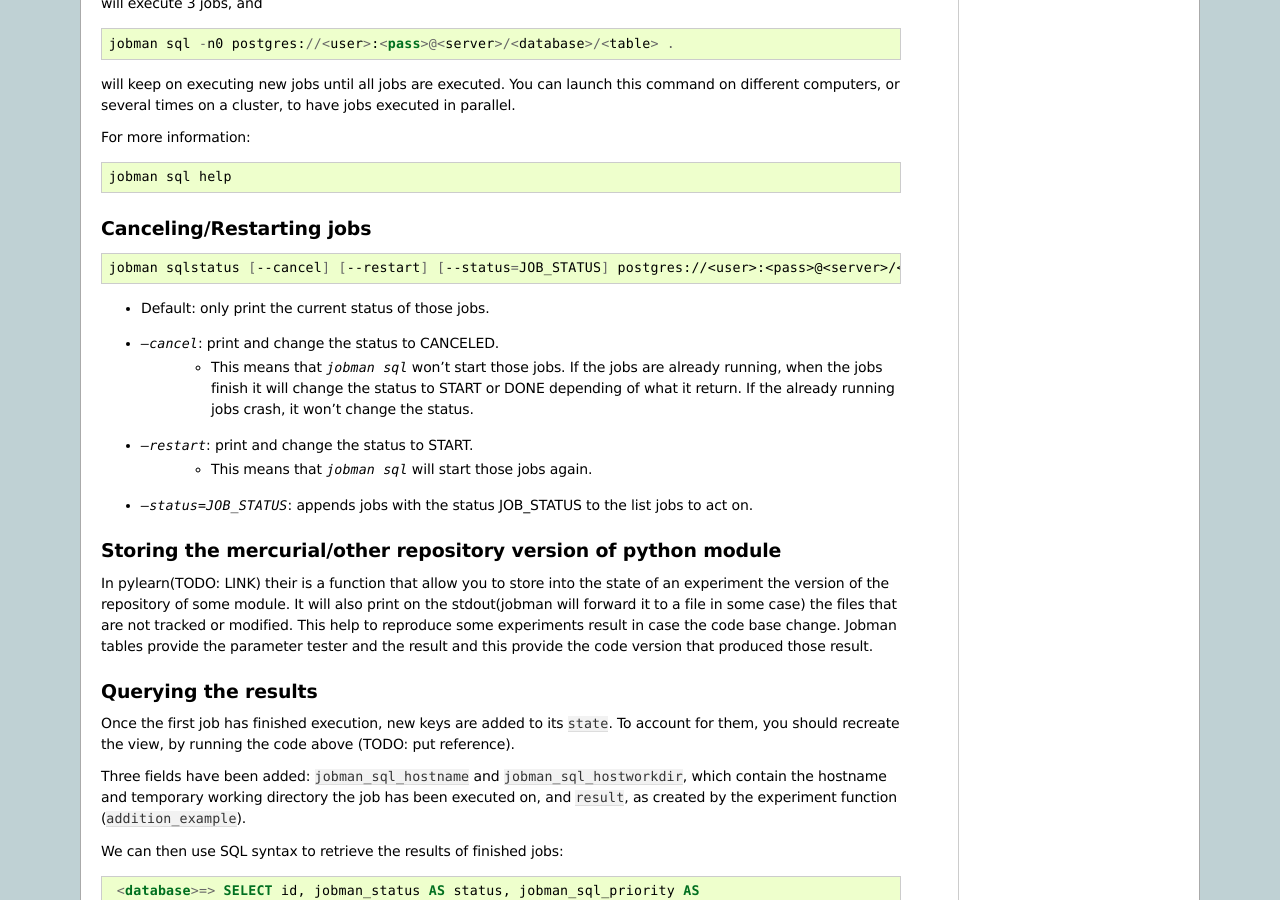
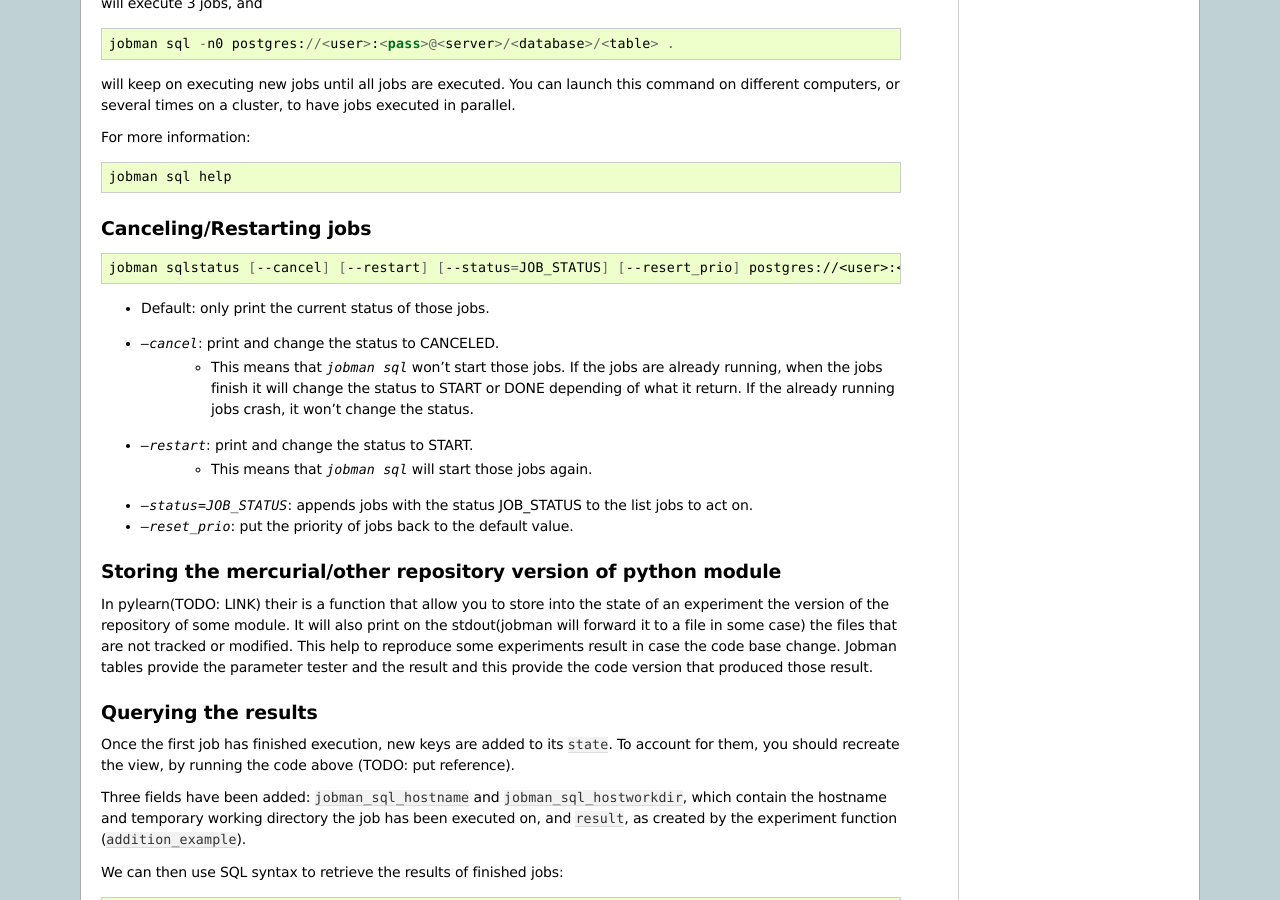
Before and after one commit to crmne/jobman, a Sphinx documentation site: the page built from doc/addition_exp_sql.txt, in a window 1280 px wide and 900 px high, scrolled down 4146 px. Built offline with Sphinx 7.4.7, drawn with Linux system fonts in a browser that asks for light colours; formulas are drawn with MathJax 3.

Commit message:
document the --resest_prio option of the sqlstatus command.

```diff
--- a/doc/addition_exp_sql.txt
+++ b/doc/addition_exp_sql.txt
@@ -304,7 +304,7 @@ Canceling/Restarting jobs
 
 .. code-block:: bash
 
-   jobman sqlstatus [--cancel] [--restart] [--status=JOB_STATUS] postgres://<user>:<pass>@<server>/<database>/<table> JOB_ID1, JOB_ID2, ...
+   jobman sqlstatus [--cancel] [--restart] [--status=JOB_STATUS] [--resert_prio] postgres://<user>:<pass>@<server>/<database>/<table> JOB_ID1, JOB_ID2, ...
 
 * Default: only print the current status of those jobs.
 * `--cancel`: print and change the status to CANCELED.
@@ -315,6 +315,7 @@ Canceling/Restarting jobs
 * `--restart`: print and change the status to START.
     *  This means that `jobman sql` will start those jobs again.
 * `--status=JOB_STATUS`: appends jobs with the status JOB_STATUS to the list jobs to act on.
+* `--reset_prio`: put the priority of jobs back to the default value.
 
 
 Storing the mercurial/other repository version of python module
--- a/doc/intro.txt
+++ b/doc/intro.txt
@@ -45,6 +45,7 @@ The first (baby)step should be to become familiar with the various Jobman option
     			 marked as running in condor
     help                 Get help for a topic.
     sql                  Run jobs from a sql table.
+    sqlreload            Reload the sql db from the experiment directory.
     sqlstatus            Print/Change the status of jobs.
     sqlschedule          Schedule a job to run using the sql command.
     sqlschedules         Schedule multiple jobs from the command line to run
--- a/doc/mlp_jobman.txt
+++ b/doc/mlp_jobman.txt
@@ -207,6 +207,7 @@ Canceling/Restarting jobs
 * `--restart`: print and change the status to START.
     *  This means that `jobman sql` will start those jobs again.
 * `--status=JOB_STATUS`: appends jobs with the status JOB_STATUS to the list jobs to act on.
+* `--reset_prio`: put the priority of jobs back to the default value.
 
 
 Connect to the database, view the results
```
Also changed, not shown: 1 other file.
